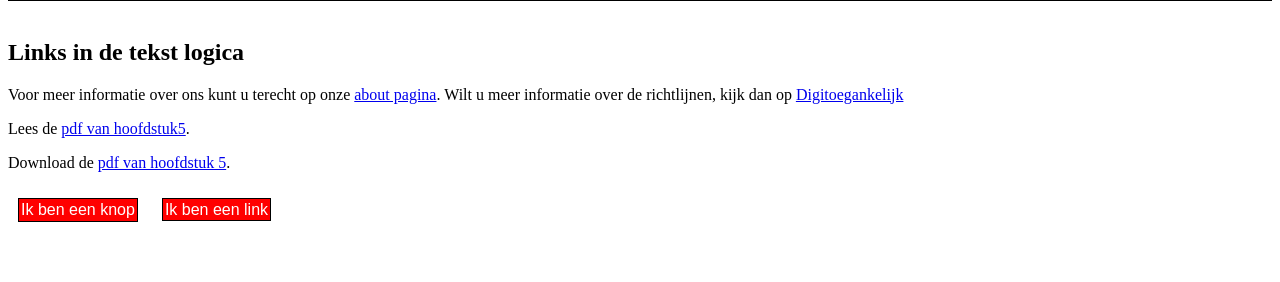
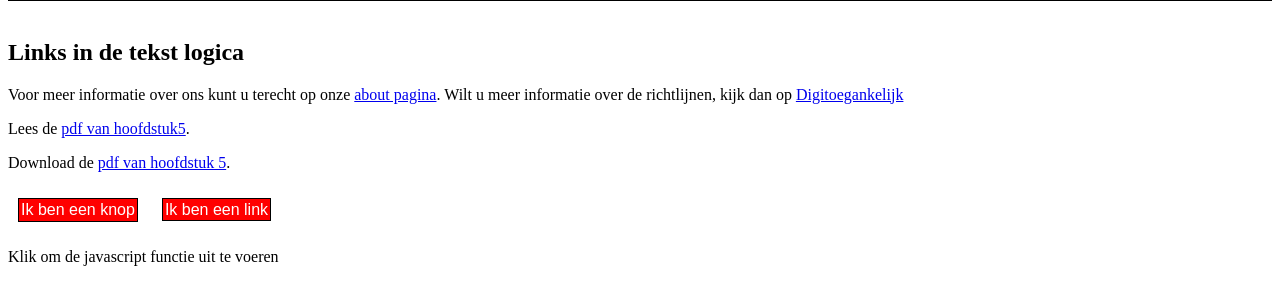
Before and after one commit to michaelbeverborg/links-summary, a plain HTML site: page index.html in a window 1280 px wide. Shown: the part 558-840 px from the top of the page. Before the commit the page ends 800 px from the top, so only its background shows below. Drawn offline with Linux system fonts and the light colour scheme.

Commit message:
Added a simple javascript

```diff
--- a/index.html
+++ b/index.html
@@ -17,6 +17,9 @@
     <!-- Zoekmachine optimalisatie met relationele paginas met next en prev -->
     <link rel="prev" href="pagina0.html" />
     <link rel="next" href="pagina2.html" />
+
+    <!-- Script -->
+    <script src="loi.js"></script>
 
     <title>Links en meer</title>
   </head>
@@ -78,5 +81,11 @@
     <!-- Button vs link -->
     <button>Ik ben een knop</button>
     <a id="fake-button" href="#">Ik ben een link</a>
+    <br />
+
+    <!-- Javascript -->
+    <p id="demo" onclick="myFunction()">
+      Klik om de javascript functie uit te voeren
+    </p>
   </body>
 </html>
--- /dev/null
+++ b/loi.js
@@ -0,0 +1,3 @@
+function myFunction() {
+  document.getElementById("demo").style.backgroundColor = "red";
+}
```
